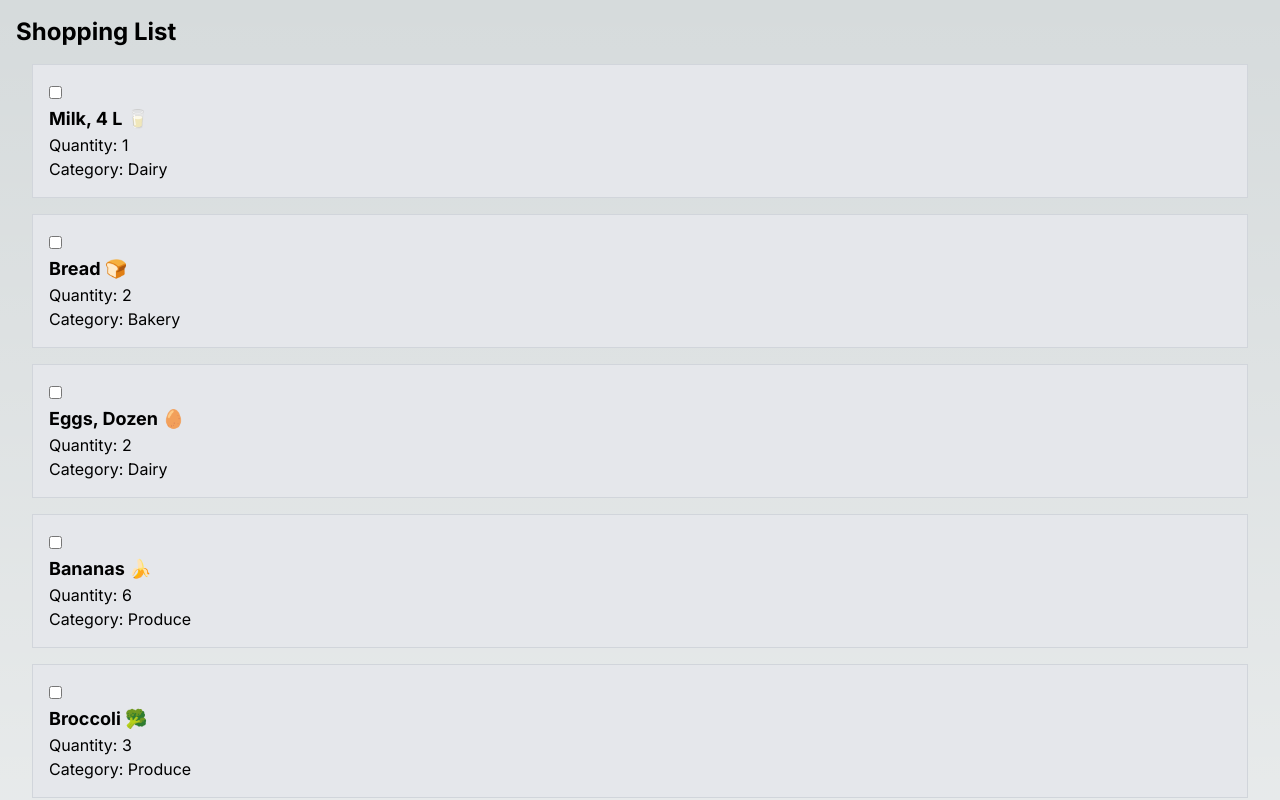
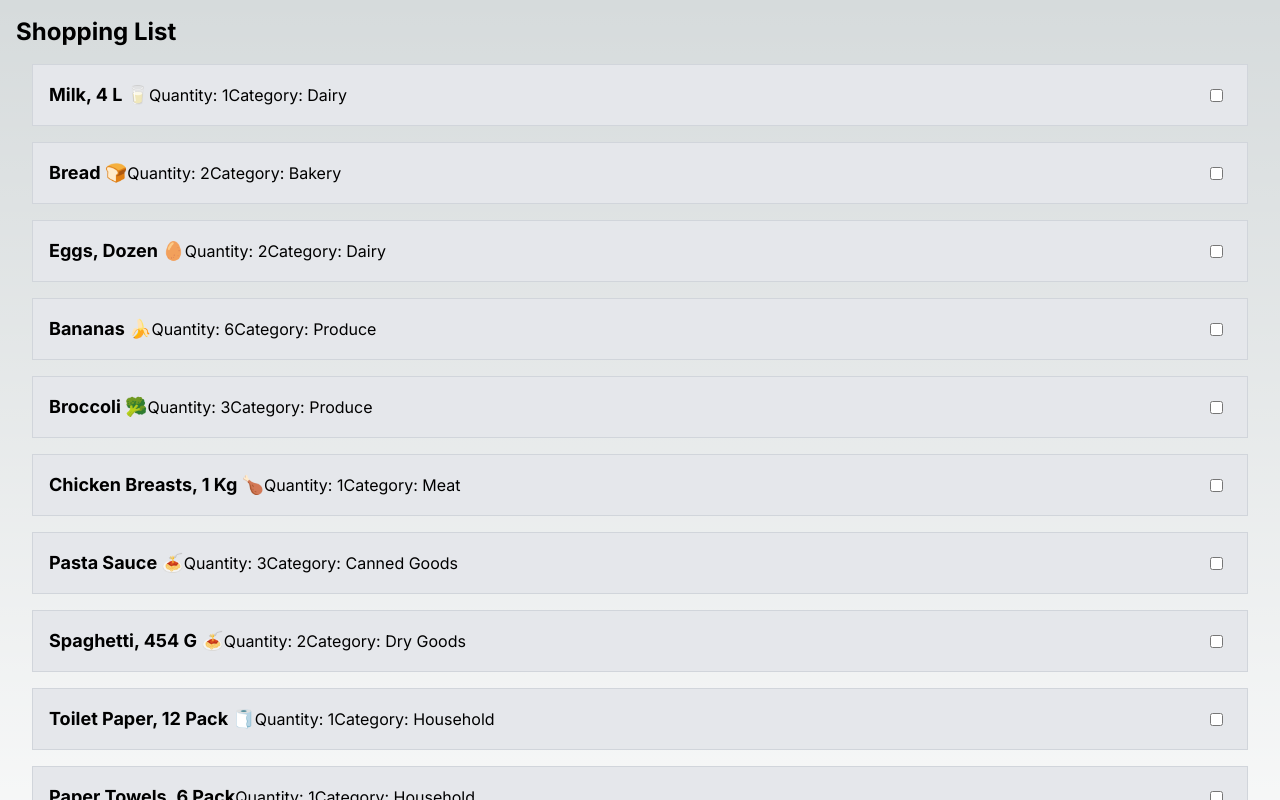
Before and after one commit to Daws98/cprg306-assignments, a Next.js app: page /week-3 in a window 1280 px wide. Shown: the top 800 px of the page. Built offline with nearby package versions, Linux system fonts and the light colour scheme.

Commit message:
Update item.js

```diff
--- a/app/week-3/item.js
+++ b/app/week-3/item.js
@@ -1,10 +1,10 @@
 const Item = ({ name, quantity, category }) => {
     return (
-        <li className="border border-gray-300 p-4 m-4 bg-gray-200 text-black">
-            <input type="checkbox" className="mr-2" />
+        <li className="border border-gray-300 p-4 m-4 bg-gray-200 text-black flex items-center">
             <h3 className="text-lg font-bold capitalize">{name}</h3>
             <p>Quantity: {quantity}</p>
             <p className="capitalize">Category: {category}</p>
+            <input type="checkbox" className="ml-auto mr-2" />
         </li>
     );
 };
```
